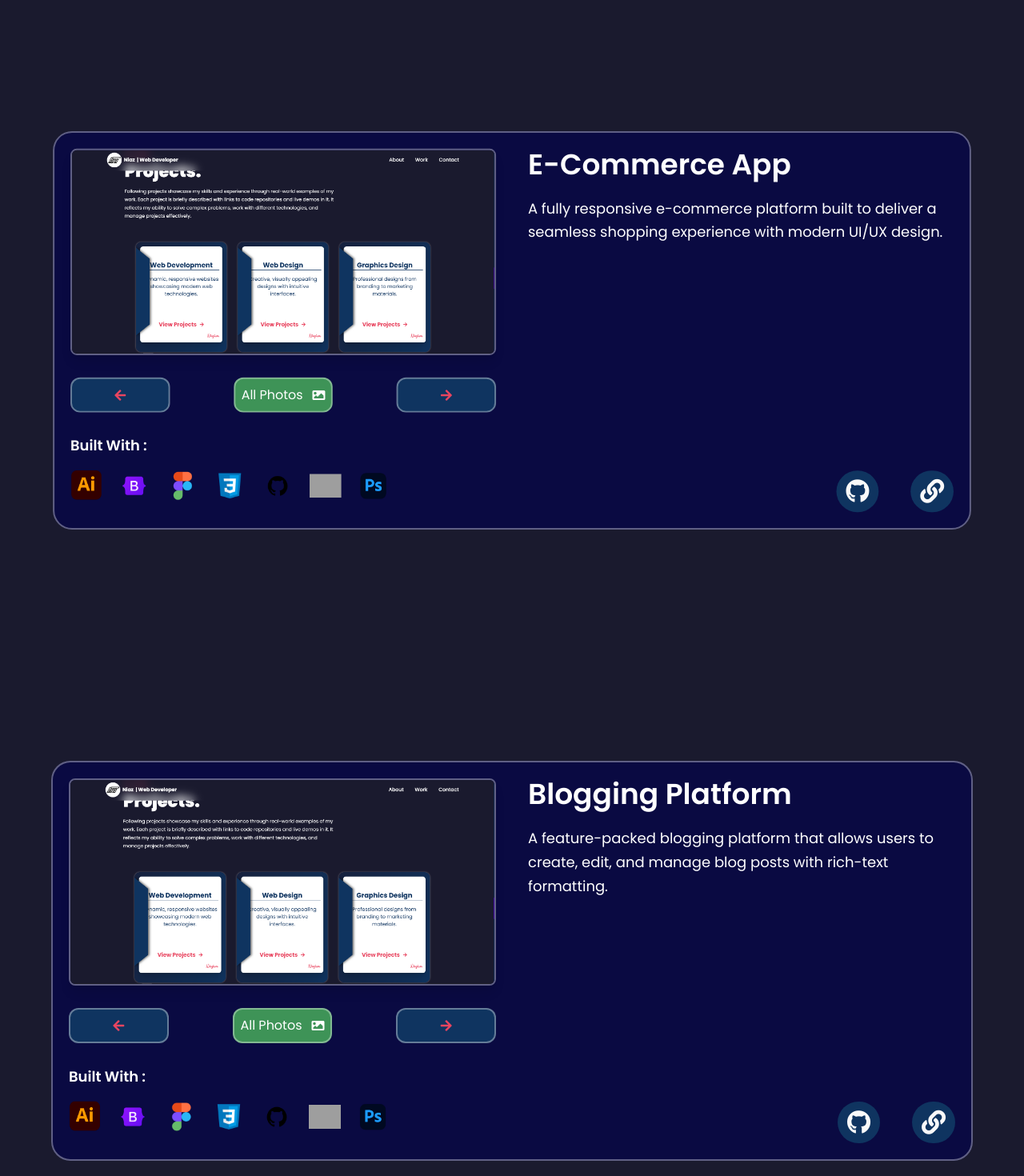
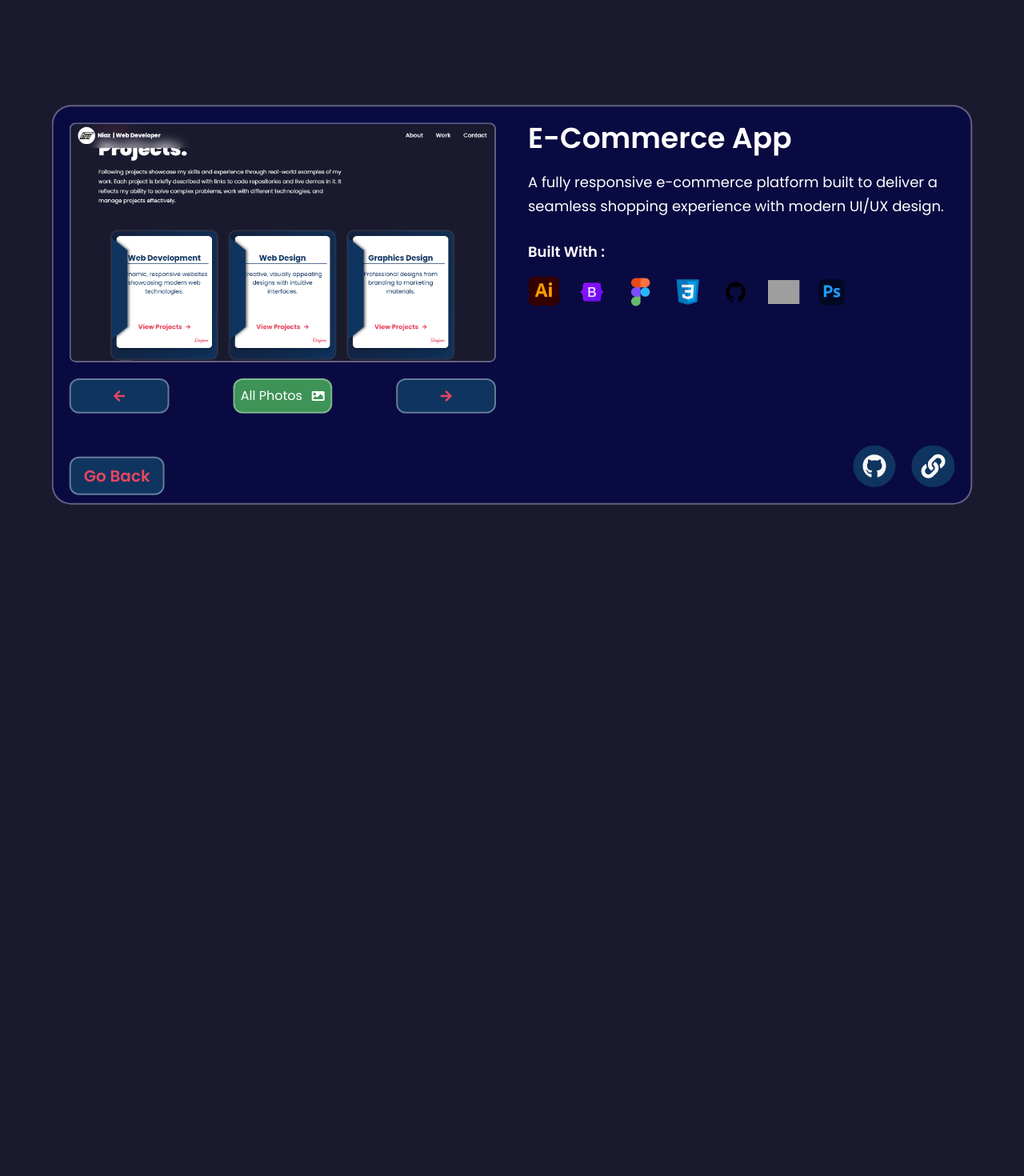
Before and after one commit to Niaziam/my_animated_protfolio, a React (Vite) app: page /web_development_projects in a window 1280 px wide. Shown: the part 1240-2710 px from the top of the page at 80% size. After the commit the page ends 2111 px from the top, so only its background shows below. Built offline with nearby package versions, Linux system fonts and the light colour scheme; grey boxes are pictures that could not be loaded; a web font is replaced by a local one.

Commit message:
design done

```diff
--- a/package.json
+++ b/package.json
@@ -16,6 +16,7 @@
     "framer-motion": "^11.15.0",
     "react": "^18.3.1",
     "react-dom": "^18.3.1",
+    "react-feather": "^2.0.10",
     "react-modal": "^3.16.3",
     "react-router-dom": "^7.0.2",
     "react-tilt": "^1.0.2",
--- a/src/components/Contact.jsx
+++ b/src/components/Contact.jsx
@@ -1,7 +1,6 @@
 import React, { useRef, useState } from "react";
 import { motion } from "framer-motion";
 import emailjs from "@emailjs/browser";
-
 import { styles } from "../styles";
 import { EarthCanvas } from "./canvas";
 import { SectionWrapper } from "../hoc";
@@ -67,6 +66,7 @@ const Contact = () => {
   return (
     <div
       className={`xl:mt-12 flex xl:flex-row flex-col-reverse gap-10 overflow-hidden`}
+      id="contact"
     >
       <motion.div
         variants={slideIn("left", "tween", 0.2, 1)}
--- a/src/index.css
+++ b/src/index.css
@@ -24,8 +24,8 @@
   color-scheme: dark;
 }
 
-.hash-span {
+/* .hash-span {
   margin-top: -100px;
   padding-bottom: 100px;
   display: block;
-}
+} */
--- a/src/projects_pages/WebDesign.jsx
+++ b/src/projects_pages/WebDesign.jsx
@@ -9,7 +9,13 @@ import WebDevCard from "./cards/WebDevCard";
 const content = [
 	{
 		index: '1',
-		image: '/projectImage/WebDev/myWeb.jpg',
+		image: [
+			{ img: '/projectImage/WebDev/myWeb.jpg' },
+			{ img: 'https://swiperjs.com/demos/images/nature-1.jpg' },
+			{ img: 'https://swiperjs.com/demos/images/nature-2.jpg' },
+			{ img: '/projectImage/WebDev/myWeb.jpg' },
+			{ img: '/projectImage/WebDev/myWeb.jpg' },
+		],
 		header: 'My Portfolio',
 		about: 'Discover my journey as a developer through a collection of projects that showcase my creativity, problem-solving skills, and passion for technology.',
 		liveLink: 'https://example.com',
@@ -23,43 +29,15 @@ const content = [
 	},
 	{
 		index: '2',
-		image: '/projectImage/WebDev/myWeb.jpg',
+		image: [
+			{ img: '/projectImage/WebDev/myWeb.jpg' },
+			{ img: '/projectImage/WebDev/myWeb.jpg' },
+			{ img: '/projectImage/WebDev/myWeb.jpg' },
+			{ img: '/projectImage/WebDev/myWeb.jpg' },
+			{ img: '/projectImage/WebDev/myWeb.jpg' },
+		],
 		header: 'E-Commerce App',
 		about: 'A fully responsive e-commerce platform built to deliver a seamless shopping experience with modern UI/UX design.',
-		liveLink: 'https://example.com',
-		github: 'https://github.com',
-		techList: [
-			{ techImage: '/tech/ai.png' },
-			{ techImage: '/tech/boot.png' },
-			{ techImage: '/tech/figma.png' },
-			{ techImage: '/tech/css.png' },
-			{ techImage: '/tech/github.png' },
-			{ techImage: '/tech/react.png' },
-			{ techImage: '/tech/ps.png' },
-		]
-	},
-	{
-		index: '3',
-		image: '/projectImage/WebDev/myWeb.jpg',
-		header: 'Blogging Platform',
-		about: 'A feature-packed blogging platform that allows users to create, edit, and manage blog posts with rich-text formatting.',
-		liveLink: 'https://example.com',
-		github: 'https://github.com',
-		techList: [
-			{ techImage: '/tech/ai.png' },
-			{ techImage: '/tech/boot.png' },
-			{ techImage: '/tech/figma.png' },
-			{ techImage: '/tech/css.png' },
-			{ techImage: '/tech/github.png' },
-			{ techImage: '/tech/react.png' },
-			{ techImage: '/tech/ps.png' },
-		]
-	},
-	{
-		index: '4',
-		image: '/projectImage/WebDev/myWeb.jpg',
-		header: 'Weather App',
-		about: 'A weather application that provides accurate and real-time weather updates based on your location.',
 		liveLink: 'https://example.com',
 		github: 'https://github.com',
 		techList: [
@@ -113,7 +91,7 @@ const WebDesign = () => {
 				</div>
 			</motion.div>
 
-			<div className="mt-60 mb-44 relative flex flex-col gap-72">
+			<div className="mt-52 mb-44 relative flex flex-col gap-72">
 				{
 					content.map(
 						(item, key) => (
--- a/src/projects_pages/WebDev.jsx
+++ b/src/projects_pages/WebDev.jsx
@@ -7,9 +7,16 @@ import { Link } from "react-router-dom";
 import WebDevCard from "./cards/WebDevCard";
 
 const content = [
+
 	{
 		index: '1',
-		image: '/projectImage/WebDev/myWeb.jpg',
+		image: [
+			{ img: '/projectImage/WebDev/myWeb.jpg' },
+			{ img: 'https://swiperjs.com/demos/images/nature-1.jpg' },
+			{ img: 'https://swiperjs.com/demos/images/nature-2.jpg' },
+			{ img: '/projectImage/WebDev/myWeb.jpg' },
+			{ img: '/projectImage/WebDev/myWeb.jpg' },
+		],
 		header: 'My Portfolio',
 		about: 'Discover my journey as a developer through a collection of projects that showcase my creativity, problem-solving skills, and passion for technology.',
 		liveLink: 'https://example.com',
@@ -23,43 +30,15 @@ const content = [
 	},
 	{
 		index: '2',
-		image: '/projectImage/WebDev/myWeb.jpg',
+		image: [
+			{ img: '/projectImage/WebDev/myWeb.jpg' },
+			{ img: '/projectImage/WebDev/myWeb.jpg' },
+			{ img: '/projectImage/WebDev/myWeb.jpg' },
+			{ img: '/projectImage/WebDev/myWeb.jpg' },
+			{ img: '/projectImage/WebDev/myWeb.jpg' },
+		],
 		header: 'E-Commerce App',
 		about: 'A fully responsive e-commerce platform built to deliver a seamless shopping experience with modern UI/UX design.',
-		liveLink: 'https://example.com',
-		github: 'https://github.com',
-		techList: [
-			{ techImage: '/tech/ai.png' },
-			{ techImage: '/tech/boot.png' },
-			{ techImage: '/tech/figma.png' },
-			{ techImage: '/tech/css.png' },
-			{ techImage: '/tech/github.png' },
-			{ techImage: '/tech/react.png' },
-			{ techImage: '/tech/ps.png' },
-		]
-	},
-	{
-		index: '3',
-		image: '/projectImage/WebDev/myWeb.jpg',
-		header: 'Blogging Platform',
-		about: 'A feature-packed blogging platform that allows users to create, edit, and manage blog posts with rich-text formatting.',
-		liveLink: 'https://example.com',
-		github: 'https://github.com',
-		techList: [
-			{ techImage: '/tech/ai.png' },
-			{ techImage: '/tech/boot.png' },
-			{ techImage: '/tech/figma.png' },
-			{ techImage: '/tech/css.png' },
-			{ techImage: '/tech/github.png' },
-			{ techImage: '/tech/react.png' },
-			{ techImage: '/tech/ps.png' },
-		]
-	},
-	{
-		index: '4',
-		image: '/projectImage/WebDev/myWeb.jpg',
-		header: 'Weather App',
-		about: 'A weather application that provides accurate and real-time weather updates based on your location.',
 		liveLink: 'https://example.com',
 		github: 'https://github.com',
 		techList: [
@@ -86,6 +65,7 @@ const WebDev = () => {
 	}, []);
 
 	return (
+		<>
 			<div ref={container}>
 				<motion.div
 					initial={{ opacity: 0, y: -20 }}
@@ -109,32 +89,33 @@ const WebDev = () => {
 						<Link
 							to='/'
 							className="bg-primary text-accent font-semibold text-xl px-5 py-3 rounded-xl border-2 border-[#ff2e093d] hover:border-accent"
-					>Go Back</Link>
+						>
+							Go Back
+						</Link>
 					</div>
 				</motion.div>
 
-			<div className="mt-60 mb-44 relative flex flex-col gap-72">
+				<div className="mt-52 mb-44 relative flex flex-col gap-72">
 					{
-					content.map(
-						(item, key) => (
+						content.map((item, key) => (
 							<WebDevCard
 								key={key}
 								image={item.image}
 								title={item.header}
 								about={item.about}
-								live={item.liveLink}
+								liveLink={item.liveLink}
 								github={item.github}
 								techList={item.techList}
 								i={item.index}
 								progress={scrollYProgress}
-								range={[key * .25, 1]}
+								range={[key * 0.25, 1]}
 								targetScale={1 - ((content.length - key) * 0.05)}
 							/>
-						)
-					)
+						))
 					}
 				</div>
 			</div>
+		</>
 	);
 }
 
--- /dev/null
+++ b/src/projects_pages/cards/Modal.jsx
@@ -0,0 +1,29 @@
+import { X } from "react-feather";
+
+export default function Modal({ open, onClose, children }) {
+  return (
+    <div
+      onClick={onClose}
+      className={`
+        fixed inset-0 flex justify-center items-center transition-colors z-[10000]
+        ${open ? "visible bg-black/40" : "invisible"}
+      `}
+    >
+      <div
+        onClick={(e) => e.stopPropagation()}
+        className={`
+          bg-navy border-2 border-[#ffffff50] rounded-xl shadow p-6 transition-all
+          ${open ? "scale-100 opacity-100" : "scale-125 opacity-0"} w-[70%] max-h-screen overflow-y-auto
+        `}
+      >
+        <button
+          onClick={onClose}
+          className="absolute top-2 right-2 p-1 rounded-lg bg-primary hover:bg-[#ff00001c] text-accent"
+        >
+          <X />
+        </button>
+        {children}
+      </div>
+    </div>
+  );
+}
--- a/src/projects_pages/cards/WebDevCard.jsx
+++ b/src/projects_pages/cards/WebDevCard.jsx
@@ -1,37 +1,69 @@
-import { motion, useTransform, useScroll } from 'framer-motion';
-import React, { useRef } from 'react';
+import { motion, useTransform } from 'framer-motion';
+import React, { useRef, useState } from 'react';
+import Modal from './Modal';
+import { Link } from 'react-router-dom';
 
-const ProjectCard = ({ hidden, image, title, about, liveLink, github, techList, progress, range, targetScale }) => {
+
+const WebDevCard = ({ hidden, image, title, about, liveLink, github, techList, progress, range, targetScale }) => {
   const container = useRef(null);
   const scale = useTransform(progress, range, [1, targetScale]);
+  const [open, setOpen] = useState(false);
+  const [currentImageIndex, setCurrentImageIndex] = useState(0);
 
+  const handlePrevImage = () => {
+    setCurrentImageIndex((prevIndex) => (prevIndex === 0 ? image.length - 1 : prevIndex - 1));
+  };
+
+  const handleNextImage = () => {
+    setCurrentImageIndex((prevIndex) => (prevIndex === image.length - 1 ? 0 : prevIndex + 1));
+  };
 
   return (
+    <>
       <motion.div
         ref={container}
         className='flex flex-col lg:flex-row gap-10 w-full bg-[#0a0a42] p-5 rounded-3xl border-2 border-[#ffffff5a] sticky lg:top-20 top-6 lg:h-[500px] h-[700px]'
         style={{ scale }}
       >
-      <div className='w-full lg:w-[50%] flex flex-col gap-3'>
-        <div>
+        <div className='w-full lg:w-[50%] flex flex-col justify-between'>
+          <div className='flex flex-col gap-5'>
+            <div className='overflow-hidden h-[300px] w-full'>
               <img
-            src={image}
+                src={image[currentImageIndex].img}
                 alt={title}
-            className="rounded-lg shadow-lg mb-4 border-2 border-[#ffffff5a]"
+                className="rounded-lg shadow-lg border-2 border-[#ffffff5a] h-full w-full object-cover"
               />
             </div>
+
             <div className='grid grid-cols-3 w-full gap-4 lg:gap-20'>
-          <div className='col-span-1 flex justify-center items-center gap-3 bg-primary rounded-xl py-2 border-2 border-[#ffffff5a] text-accent cursor-pointer'>
+              <div onClick={handlePrevImage} className='col-span-1 flex justify-center items-center gap-3 bg-primary rounded-xl py-2 border-2 border-[#ffffff5a] text-accent cursor-pointer'>
                 <i className='fas fa-arrow-left'></i>
               </div>
-          <div className='col-span-1 flex justify-center items-center gap-3 bg-[#68ff688f] rounded-xl py-2 border-2 border-[#ffffff5a] cursor-pointer'>
+              <div onClick={() => setOpen(true)} className='col-span-1 flex justify-center items-center gap-3 bg-[#68ff688f] rounded-xl py-2 border-2 border-[#ffffff5a] cursor-pointer'>
                 All Photos <i className='fas fa-image'></i>
               </div>
-          <div className='col-span-1 flex justify-center items-center gap-3 bg-primary rounded-xl py-2 border-2 border-[#ffffff5a] text-accent cursor-pointer'>
+              <div onClick={handleNextImage} className='col-span-1 flex justify-center items-center gap-3 bg-primary rounded-xl py-2 border-2 border-[#ffffff5a] text-accent cursor-pointer'>
                 <i className="fas fa-arrow-right"></i>
               </div>
             </div>
+          </div>
 
+          <div>
+            <Link
+              to='/'
+              className="bg-primary text-accent font-semibold text-xl px-4 py-2 rounded-xl border-2 border-[#ffffff5a] hover:border-accent"
+            >
+              Go Back
+            </Link>
+          </div>
+        </div>
+
+        <div className='w-full lg:w-[50%] flex flex-col justify-between'>
+          <div className='flex flex-col justify-between'>
+            <div className='space-y-5 mb-3'>
+              <h1 className='text-xl lg:text-4xl font-semibold'>{title}</h1>
+              <p className='text-secondary-text text-md lg:text-[18px] max-w-3xl leading-[30px]'>{about}</p>
+            </div>
             <div className='space-y-4'>
               <h1 className='text-lg font-semibold mt-4'>Built With :</h1>
               <div className='flex justify-start items-center flex-wrap gap-5'>
@@ -47,22 +79,48 @@ const ProjectCard = ({ hidden, image, title, about, liveLink, github, techList,
             </div>
           </div>
 
-      <div className='w-full lg:w-[50%] flex flex-col justify-between'>
-        <div className='space-y-5 mb-3'>
-          <h1 className='text-xl lg:text-4xl font-semibold'>{title}</h1>
-          <p className='text-secondary-text text-md lg:text-[18px] max-w-3xl leading-[30px]'>{about}</p>
-        </div>
-        <div className='flex items-center justify-end gap-10'>
-          <a href={github} className={`${hidden}`}>
+
+          <div className='flex items-center justify-end'>
+            <div className='flex items-center justify-between gap-5'>
+              <a href={github}
+                className={`${hidden}`}
+                target='_blank'
+              >
                 <i className="fab fa-github bg-primary text-light px-3 py-2 text-3xl rounded-full"></i>
               </a>
-          <a href={liveLink}>
+              <a href={liveLink}
+                target='_blank'
+              >
                 <i className="fas fa-link bg-primary text-light px-3 py-2 text-3xl rounded-full"></i>
               </a>
             </div>
           </div>
+        </div>
       </motion.div>
+
+      <Modal open={open} onClose={() => setOpen(false)} className=''>
+        <div className="p-10 flex flex-col gap-5">
+
+          <div onClick={() => setOpen(true)} className='flex justify-center items-center rounded-xl cursor-pointer w-full h-[480px] overflow-hidden'>
+            <img
+              src={image[currentImageIndex].img}
+              alt={title}
+              className="rounded-lg shadow-lg border-2 border-[#ffffff5a] h-full w-full object-cover"
+            />
+          </div>
+          <div className='w-full grid grid-cols-2 gap-5'>
+            <div onClick={handlePrevImage} className='col-span-1 flex justify-center items-center gap-3 bg-primary rounded-xl py-2 border-2 border-[#ffffff5a] text-accent cursor-pointer'>
+              <i className='fas fa-arrow-left'></i>
+            </div>
+
+            <div onClick={handleNextImage} className='col-span-1 flex justify-center items-center gap-3 bg-primary rounded-xl py-2 border-2 border-[#ffffff5a] text-accent cursor-pointer'>
+              <i className="fas fa-arrow-right"></i>
+            </div>
+          </div>
+        </div>
+      </Modal>
+    </>
   );
 };
 
-export default ProjectCard;
+export default WebDevCard;
```
Also changed, not shown: tailwind.config.js (+5 -5 lines), 1 other file (tests, documents, lock files or other folders). Lines whose indentation alone changed are shown as unchanged.
